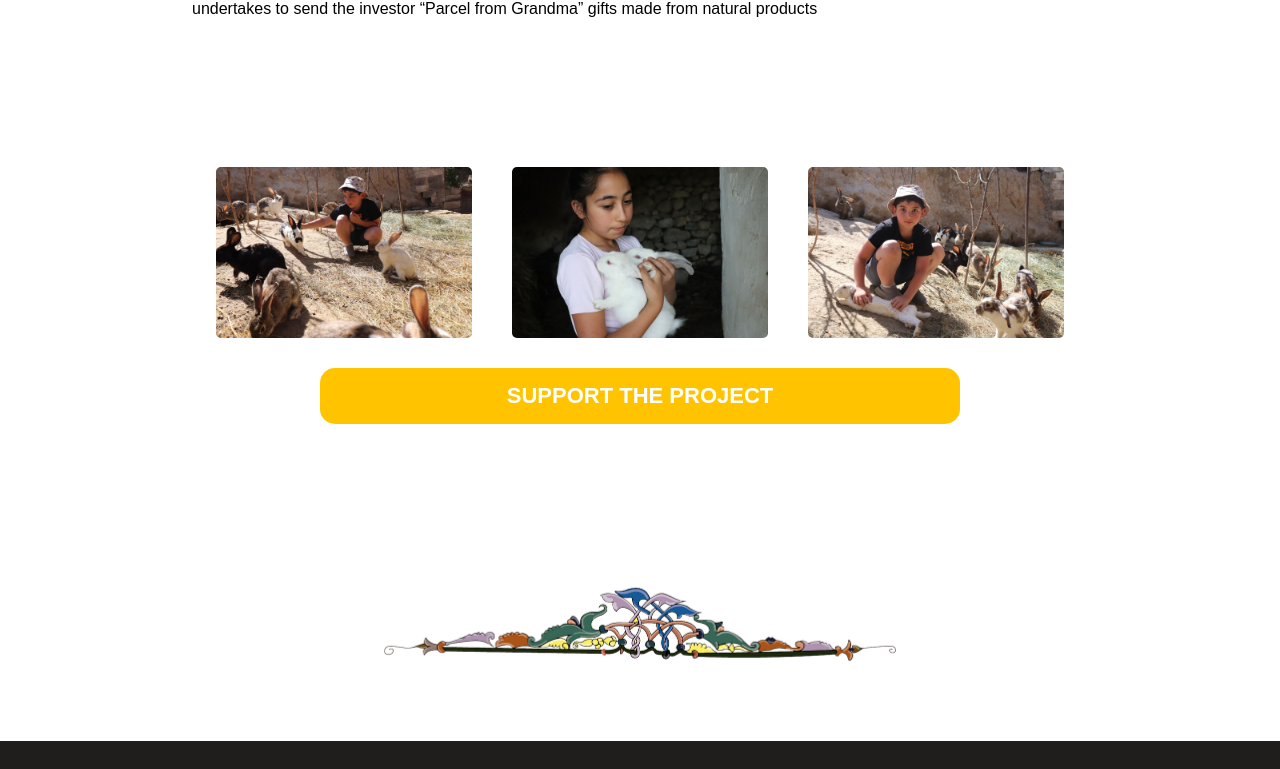
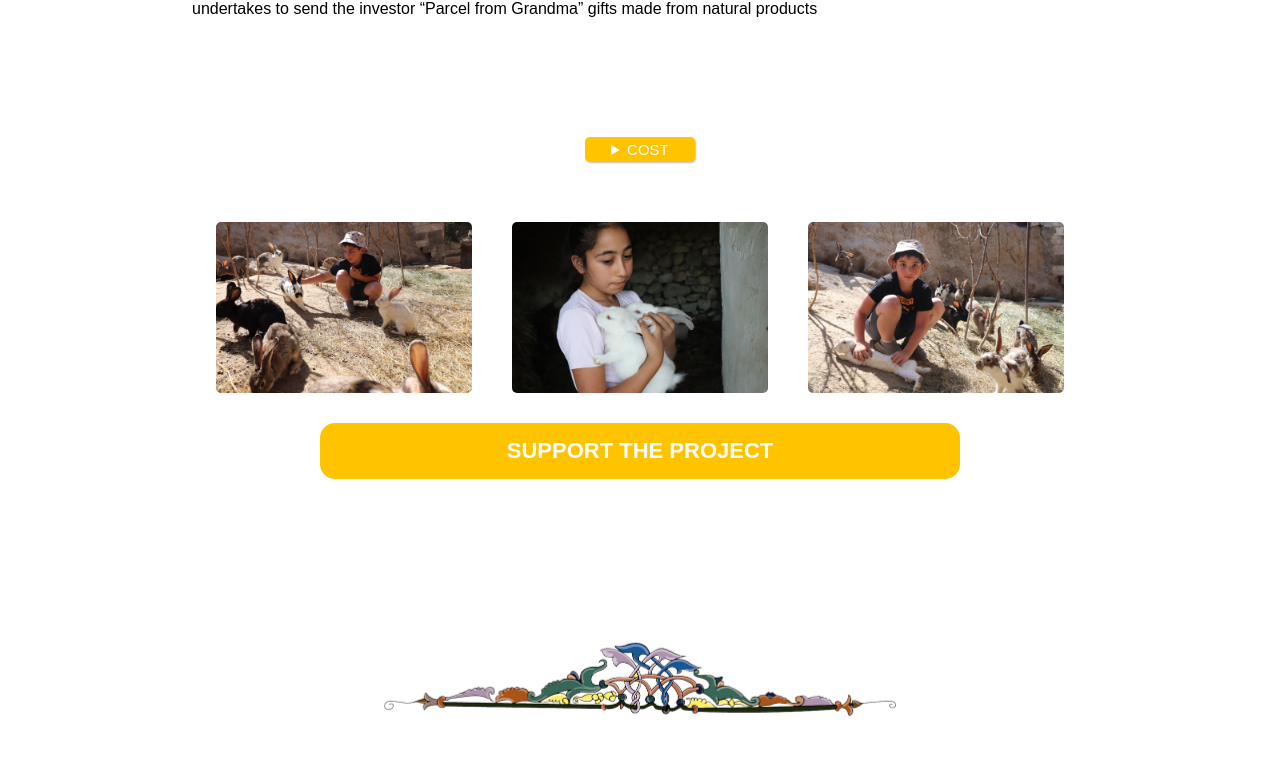
Before and after one commit to AbrahamyanMihran/ArmGyux, a plain HTML site: page projects/project-en.html in a window 1280 px wide. Shown: the part 1591-2360 px from the top of the page. Drawn offline with Linux system fonts and the light colour scheme.

Commit message:
3 commit

```diff
--- a/projects/css/project-en.css
+++ b/projects/css/project-en.css
@@ -56,6 +56,30 @@ span{
 .about-project > div > p{
     line-height: 25px;
 }
+
+details {
+    text-align: center;
+    padding-bottom: 30px;
+}
+details > summary {
+    font-family: Arial, Helvetica, sans-serif;
+    padding: 4px;
+    width: 110px;
+    background-color: #FFC300;
+    border: none;
+    box-shadow: 1px 1px 2px #bbbbbb;
+    cursor: pointer;
+    border-radius: 5px;
+    color: white;
+    font-size: 15px;
+    margin: auto;
+    text-transform: uppercase;
+  }
+
+  details > img {
+    width: 50%;
+    margin: 60px 0;
+  }
 .dekoracia2{
     transform: rotate(180deg);
     padding: 10vh 0 20vh 0;
--- a/projects/css/project-ru.css
+++ b/projects/css/project-ru.css
@@ -56,6 +56,29 @@ span{
 .about-project > div > p{
     line-height: 25px;
 }
+details {
+    text-align: center;
+    padding-bottom: 30px;
+}
+details > summary {
+    font-family: Arial, Helvetica, sans-serif;
+    padding: 4px;
+    width: 110px;
+    background-color: #FFC300;
+    border: none;
+    box-shadow: 1px 1px 2px #bbbbbb;
+    cursor: pointer;
+    border-radius: 5px;
+    color: white;
+    font-size: 15px;
+    margin: auto;
+    text-transform: uppercase;
+  }
+
+  details > img {
+    width: 50%;
+    margin: 60px 0;
+  }
 .dekoracia2{
     transform: rotate(180deg);
     padding: 10vh 0 20vh 0;
--- a/projects/project-en.html
+++ b/projects/project-en.html
@@ -65,6 +65,10 @@
                 </p>
         </div>
     </div>
+    <details>
+        <summary>Cost</summary>
+        <img src="../img/table2.jpg" alt="">
+    </details>
     <div class="project-scale">
         <img src="../img/napastak.jpg" alt="" class="scale">
         <img src="../img/napastak3.jpg" alt="" class="scale">
```
Also changed, not shown: projects/project-ru.html (+4 -0 lines), img/table2.jpg (added).
